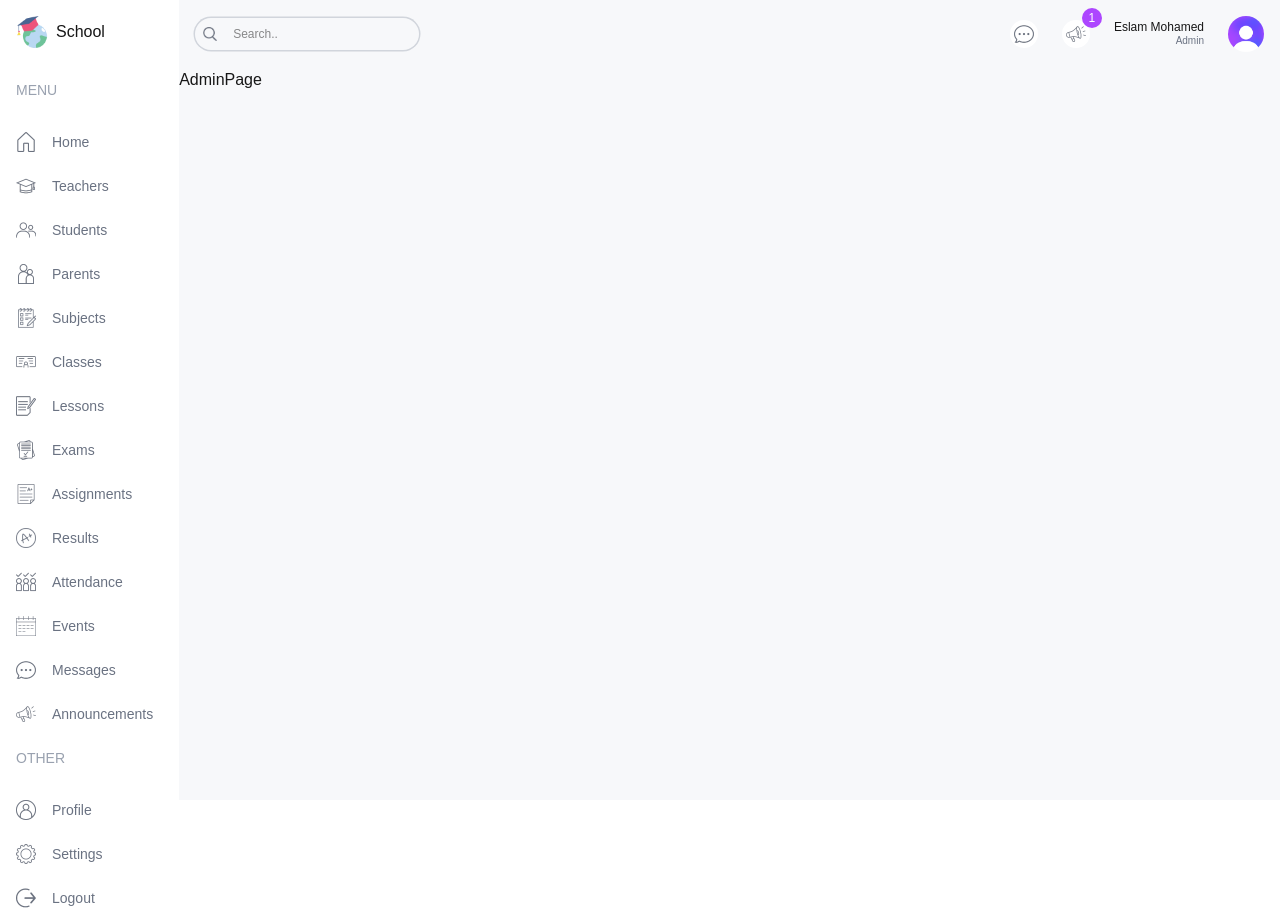
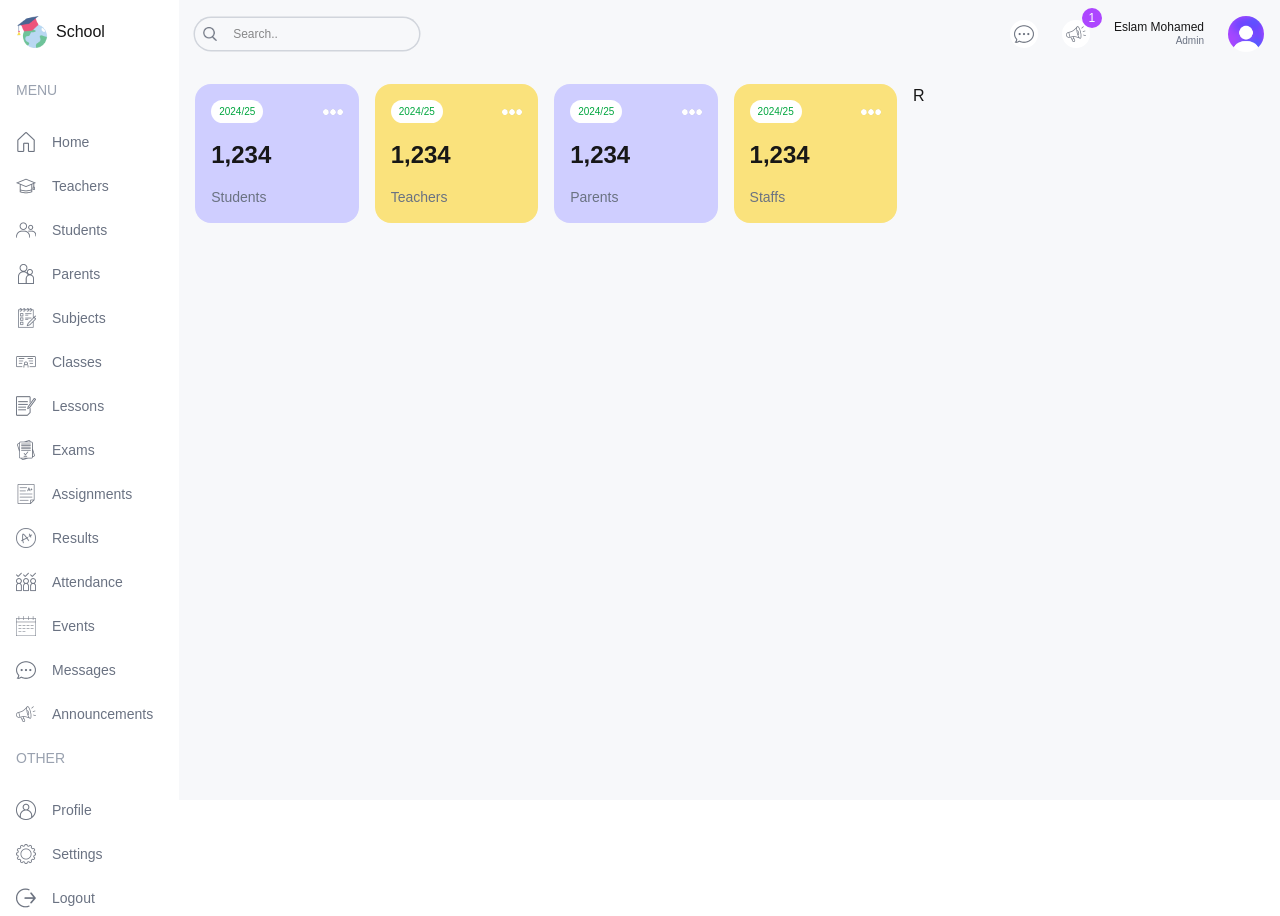
Before and after one commit to EslamMhamed/next-dashboard-ui, a Next.js app: page /admin in a window 1280 px wide. Built offline with nearby package versions, Linux system fonts and the light colour scheme.

Commit message:
admin Page

```diff
--- a/app/(dashboard)/admin/page.tsx
+++ b/app/(dashboard)/admin/page.tsx
@@ -1,8 +1,22 @@
+import UserCard from "@/components/UserCard";
 
 function AdminPage() {
   return (
-    <div>AdminPage</div>
-  )
+    <div className="flex flex-col md:flex-row p-4 gap-4">
+      {/* LEFT */}
+      <div className="w-2/3">
+        <div className="flex  gap-4 justify-between flex-wrap">
+          <UserCard type="student" />
+          <UserCard type="teacher" />
+          <UserCard type="parent" />
+          <UserCard type="staff" />
+        </div>
+      </div>
+
+      {/* RIGHT */}
+      <div className="w-1/3">R</div>
+    </div>
+  );
 }
 
-export default AdminPage
+export default AdminPage;
```
